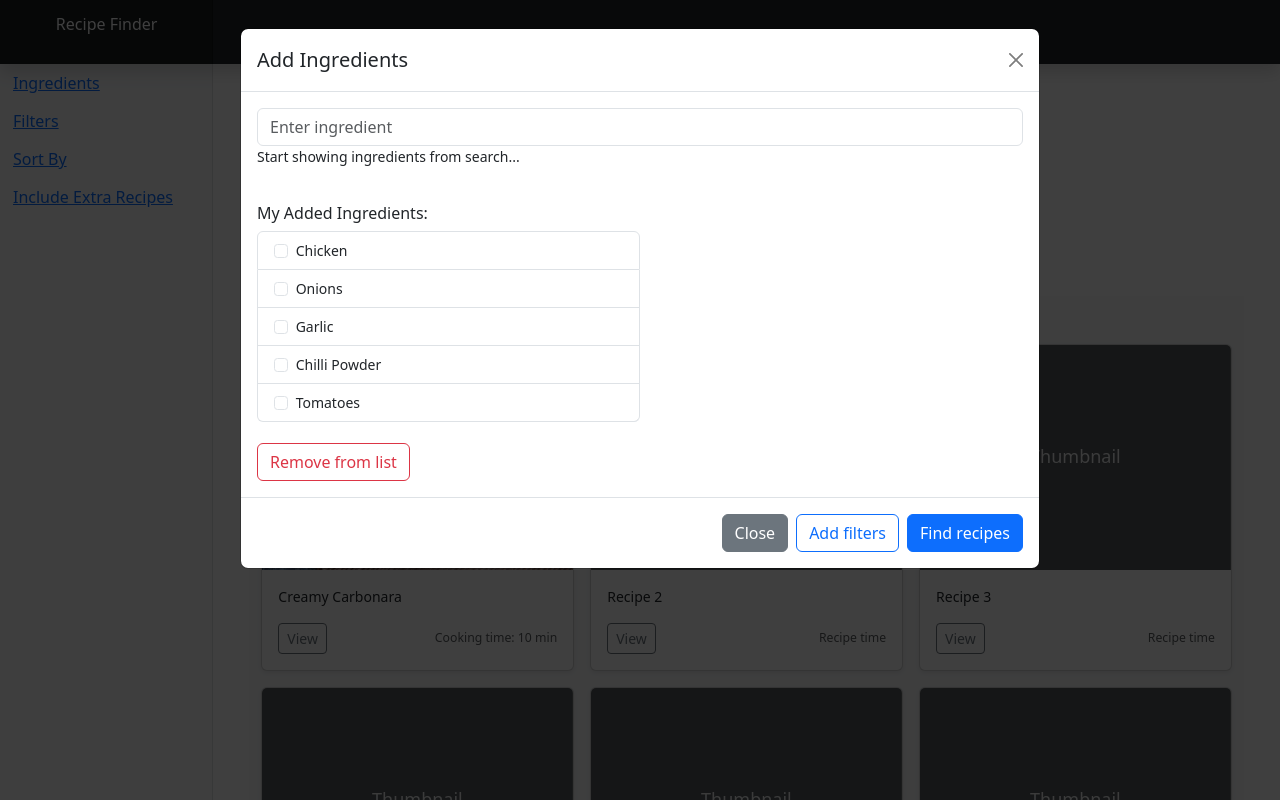
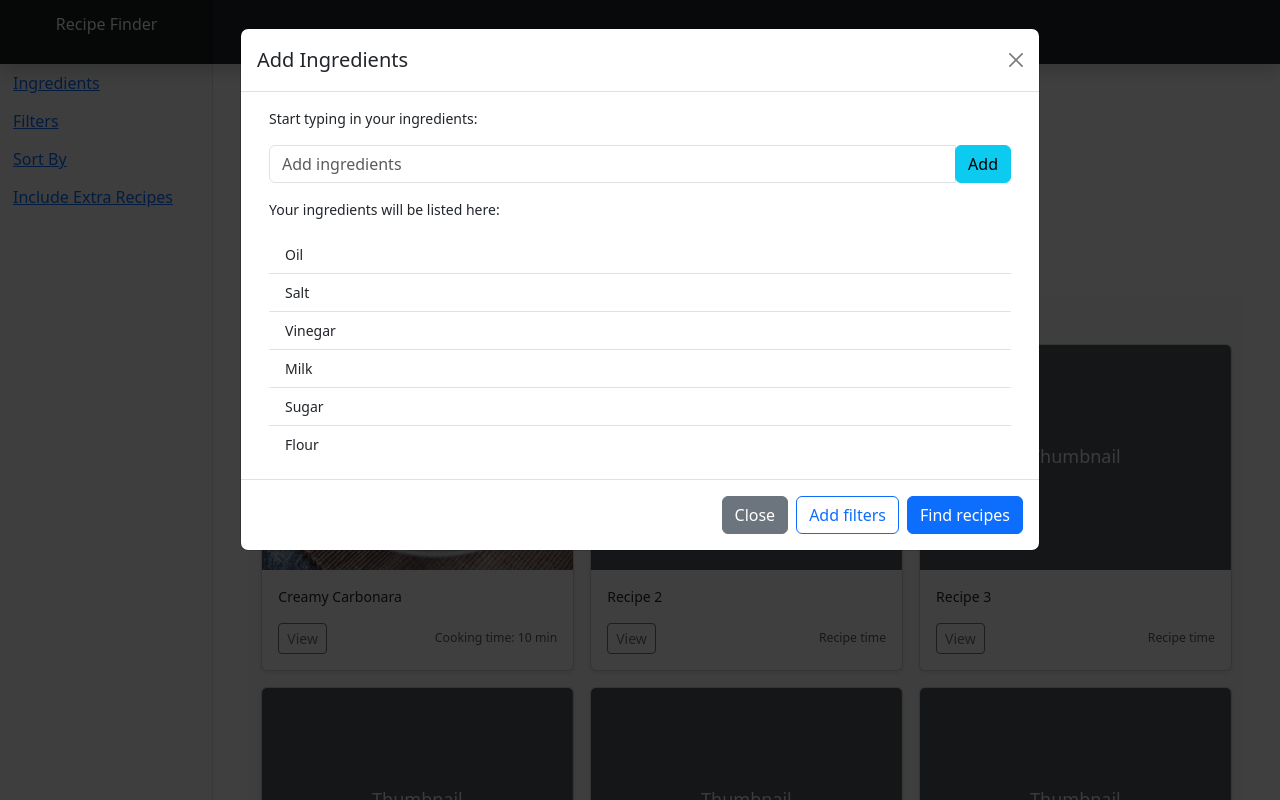
Before and after one commit to int-elligence2021/int-elligence2021.github.io, a plain HTML site: page results_page.html in a window 1280 px wide. Both pictures are taken after a click on the button "Ingredients". Shown: the top 800 px of the page. Drawn offline with nearby package versions, Linux system fonts and the light colour scheme.

Commit message:
updated ingredients and filters

```diff
--- a/results_page.html
+++ b/results_page.html
@@ -87,48 +87,37 @@
           </div>
           <div class="modal-body">
 
-            <form class="navbar-form " role="search">
-              <div class="form-group">
-                <input type="text" class="form-control" placeholder="Enter ingredient">
+            <div class="container">
+              <div class="row justify-center">
+                <div class="col-12">
+                  <p>Start typing in your ingredients:</p>
+                  <div class="input-group mb-3">
+                    <input id="typeingredient" type="text" class="form-control" placeholder="Add ingredients" aria-label="Add an item" aria-describedby="basic-addon2">
+                    <div class="input-group-append">
+                      <button class="btn btn-info" id="enteringredients" type="button">Add</button>
+                    </div>
+                  </div>
+
+                </div>
+                <p>Your ingredients will be listed here:</p>
+                <div class="col-12">
+                  <ul class="list-group list-group-flush" id="add_ingredients_list">
+                    <li class="list-group-item">Oil</li>
+                    <li class="list-group-item">Salt</li>
+                    <li class="list-group-item">Vinegar</li>
+                    <li class="list-group-item">Milk</li>
+                    <li class="list-group-item">Sugar</li>
+                    <li class="list-group-item">Flour</li>
+                  </ul>
+                </div>
               </div>
-            </form>
-
-            <p>Start showing ingredients from search...</p>
-
-
-            <br>
-            <h6>My Added Ingredients:</h2>
-
-            <div class="list-group" style="width:50%">
-              <label class="list-group-item">
-                <input class="form-check-input me-1" type="checkbox" value="" aria-label="item1">
-                Chicken
-              </label>
-              <label class="list-group-item">
-                <input class="form-check-input me-1" type="checkbox" value="" aria-label="item2">
-                Onions
-              </label>
-              <label class="list-group-item">
-                <input class="form-check-input me-1" type="checkbox" value="" aria-label="item3">
-                Garlic
-              </label>
-              <label class="list-group-item">
-                <input class="form-check-input me-1" type="checkbox" value="" aria-label="item4">
-                Chilli Powder
-              </label>
-              <label class="list-group-item">
-                <input class="form-check-input me-1" type="checkbox" value="" aria-label="item5">
-                Tomatoes
-              </label>
             </div>
-            <br>
-            <button type="button" class="btn btn-outline-danger">Remove from list</button>
 
           </div>
           <div class="modal-footer">
             <button type="button" class="btn btn-secondary" data-bs-dismiss="modal">Close</button>
             <button type="button" class="btn btn-outline-primary" data-bs-dismiss="modal" data-bs-toggle="modal" data-bs-target="#filtersModal">Add filters</button>
-            <button type="button" class="btn btn-primary">Find recipes</button>
+            <button type="button" class="btn btn-primary"><a href="https://webcms3.cse.unsw.edu.au/SENG2021/21T1/" style="color:inherit;text-decoration: none"></a>Find recipes</button>
           </div>
         </div>
       </div>
@@ -345,6 +334,43 @@
               </div>
             </div>
           </div>
+        </div>
+          <!--- Excluded Ingredients filter -->
+          <div class="accordion-item">
+            <h2 class="accordion-header" id="filterSix">
+              <button class="accordion-button collapsed" type="button" data-bs-toggle="collapse" data-bs-target="#filterCollapseSix" aria-expanded="false" aria-controls="filterCollapseSix">
+                Negative Search
+              </button>
+            </h2>
+            <div id="filterCollapseSix" class="accordion-collapse collapse" aria-labelledby="filterSix" data-bs-parent="#filtersAccordian">
+              <div class="accordion-body">
+
+                <div class="container">
+                  <div class="row justify-center">
+                    <div class="col-12">
+                      <p>Enter ingredients which you <strong>DO NOT WANT</strong> in your dish:</p>
+                      <div class="input-group mb-3">
+                        <input id="typerem" type="text" class="form-control" placeholder="Remove ingredients" aria-label="Add an item" aria-describedby="basic-addon2">
+                        <div class="input-group-append">
+                          <button class="btn btn-danger" id="remingredient" type="button">Remove</button>
+                        </div>
+                      </div>
+
+                    </div>
+                    <p>Ingredients you don't want in your search will be listed here:</p>
+                    <div class="col-12">
+                      <ul class="list-group list-group-flush" id="rem_ingredients_list">
+
+                      </ul>
+                    </div>
+                  </div>
+                </div>
+
+              </div>
+            </div>
+          </div>
+        </div>
+
         </div>
 
 
```
